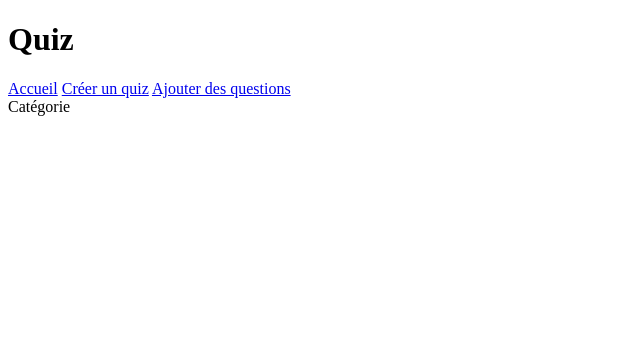
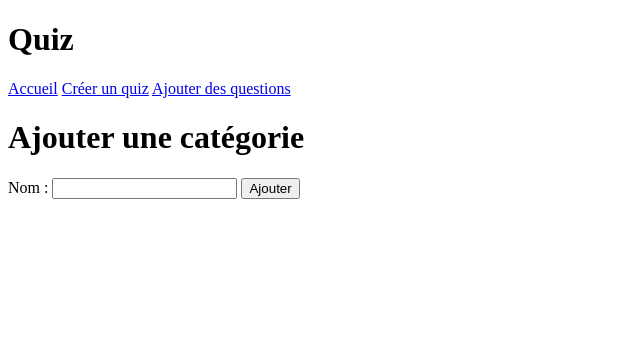
Before and after one commit to Benjamin383/TP-QUIZ, a PHP site: page /categorie/categorie_form_add.php in a window 1280 px wide. Shown: the top 358 px of the page, without its empty margins (0-640 px from the left). Run offline with PHP 8.4, Linux system fonts and the light colour scheme.

Commit message:
Ajouter une catégorie

```diff
--- a/src/categorie/categorie_form_add.php
+++ b/src/categorie/categorie_form_add.php
@@ -1,9 +1,16 @@
 <?php ob_start();
 require_once '../config.php';
+
+
 ?>
-Catégorie
+<form class="form" action="categorie_add.php" method="POST">
+    <h1>Ajouter une catégorie</h1>
+    <label for="nom">Nom :</label>
+    <input type="text" name="nom" id="nom">
+    <button>Ajouter</button>
+</form>
 
 <?php
-$title = "Titre de la page";
+$title = "Ajouter une catégorie";
 $content = ob_get_clean();
 include '../layout/layout.php';
--- a/src/config.php
+++ b/src/config.php
@@ -2,7 +2,7 @@
 $servername = "localhost";
 $username = "root";
 $password = "";
-$dbname = "user_management";
+$dbname = "quiz";
 
 // Créer la connexion
 $conn = new mysqli($servername, $username, $password, $dbname);
```
Also changed, not shown: src/categorie/categorie_add.php (+17 -0 lines).
